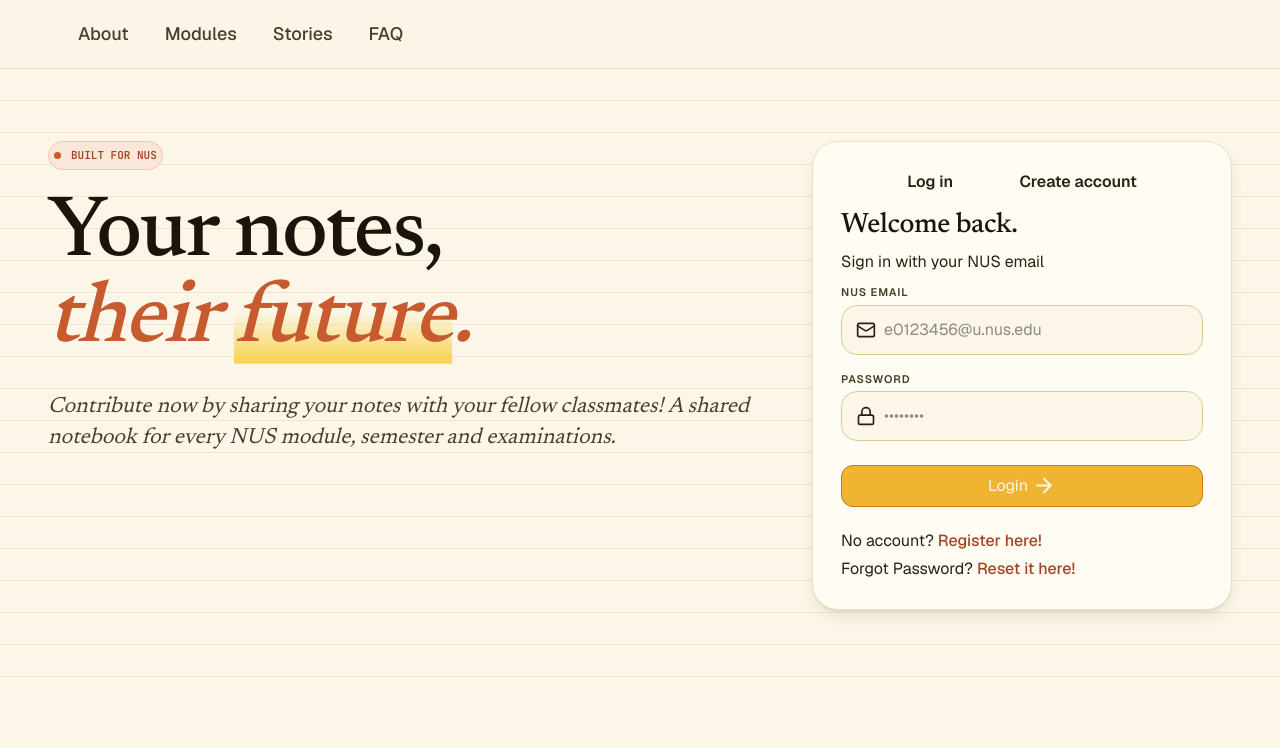
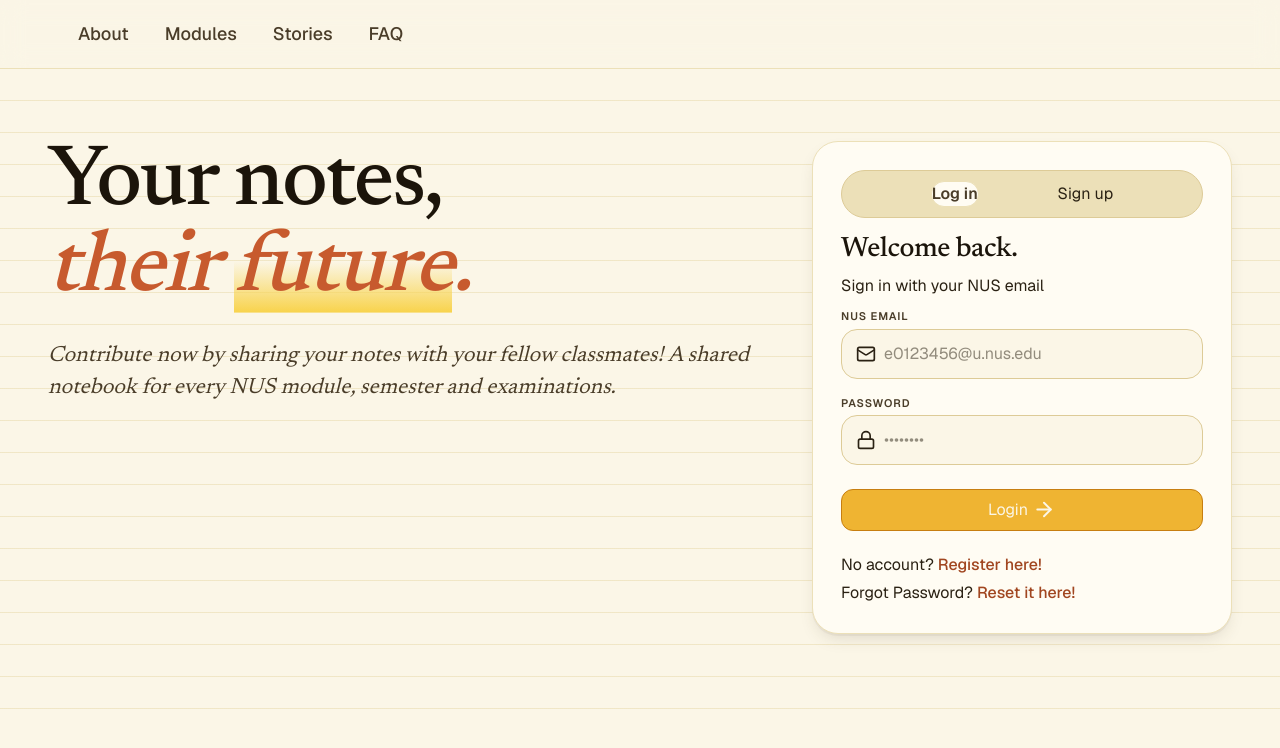
Before and after one commit to zaru-noodles/notelock, a Next.js app: page / in a window 1280 px wide. Shown: the top 748 px of the page. Built offline with nearby package versions, Linux system fonts and the light colour scheme.

Commit message:
Minimal toggle button styling

```diff
--- a/app/components/auth/RegisterForm.tsx
+++ b/app/components/auth/RegisterForm.tsx
@@ -125,7 +125,7 @@ export default function RegisterForm({ setLoginInfomation }: Props) {
           <span>Creating account...</span>
         ) : (
           <span className="flex justify-center">
-            Create an account <ArrowRight className="h-5.75"></ArrowRight>
+            Create an account&nbsp;<ArrowRight className="h-5.75"></ArrowRight>
           </span>
         )}
       </button>
--- a/app/components/landing-page/AuthCard.tsx
+++ b/app/components/landing-page/AuthCard.tsx
@@ -16,18 +16,26 @@ export default function AuthCard() {
   return (
     <div className="flex flex-col bg-paper-0 border border-paper-3 shadow-sh-3 p-7 gap-1 rounded-xl">
       {/* Toggle mode */}
-      <div className="flex justify-evenly">
+      <div className="flex justify-evenly bg-paper-3 border border-paper-4 p-2.5 rounded-xl">
         <button
           onClick={() => setMode("login")}
-          className="text-ink-1 font-semibold"
+          className={
+            mode === "login"
+              ? `text-ink-2 font-semibold border border-paper-3 bg-paper-0 rounded-xl`
+              : `text-ink-1`
+          }
         >
           Log in
         </button>
         <button
           onClick={() => setMode("signup")}
-          className="text-ink-1 font-semibold"
+          className={
+            mode === "signup"
+              ? `text-ink-2 font-semibold border border-paper-3 bg-paper-0 rounded-xl`
+              : `text-ink-1`
+          }
         >
-          Create account
+          Sign up
         </button>
       </div>
       <h2 className="font-display text-[28px] font-medium text-ink-0 tracking-[-0.015em] mt-1.5">
--- a/app/components/landing-page/Hero.tsx
+++ b/app/components/landing-page/Hero.tsx
@@ -5,10 +5,6 @@ export default function Hero() {
     <section className="paper-bg relative px-12 pt-18 pb-22 max-w-7xl mx-auto grid grid-cols-[minmax(0,1.05fr)_minmax(0,420px)] gap-14 items-start">
       {/* Left Side with design */}
       <div>
-        <span className="inline-flex items-center gap-2.5 font-mono font-semibold text-[11px] text-terra-500 bg-terra-50 border border-terra-100 px-1.25 py-1.25 rounded-pill mb-5.5">
-          <span className="h-1.75 w-1.75 bg-terra-400 rounded-[50%] "></span>
-          BUILT FOR NUS
-        </span>
         <h1 className="font-medium text-[86px] text-ink-0 mb-7 leading-none tracking-tight [font-variation-settings:'opsz'_72]">
           Your notes, <br />
           <span className="font-display text-terra-400 italic">
```
